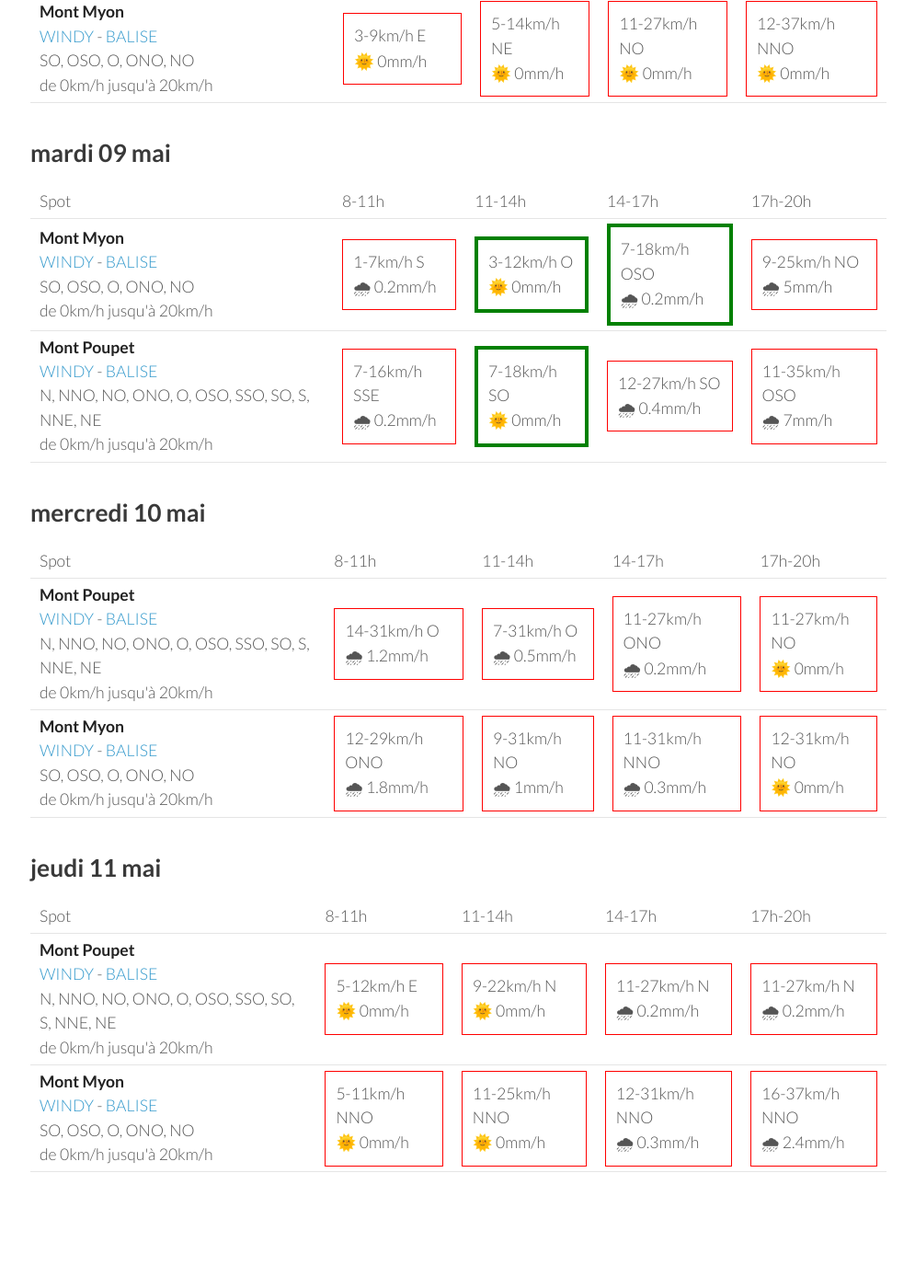
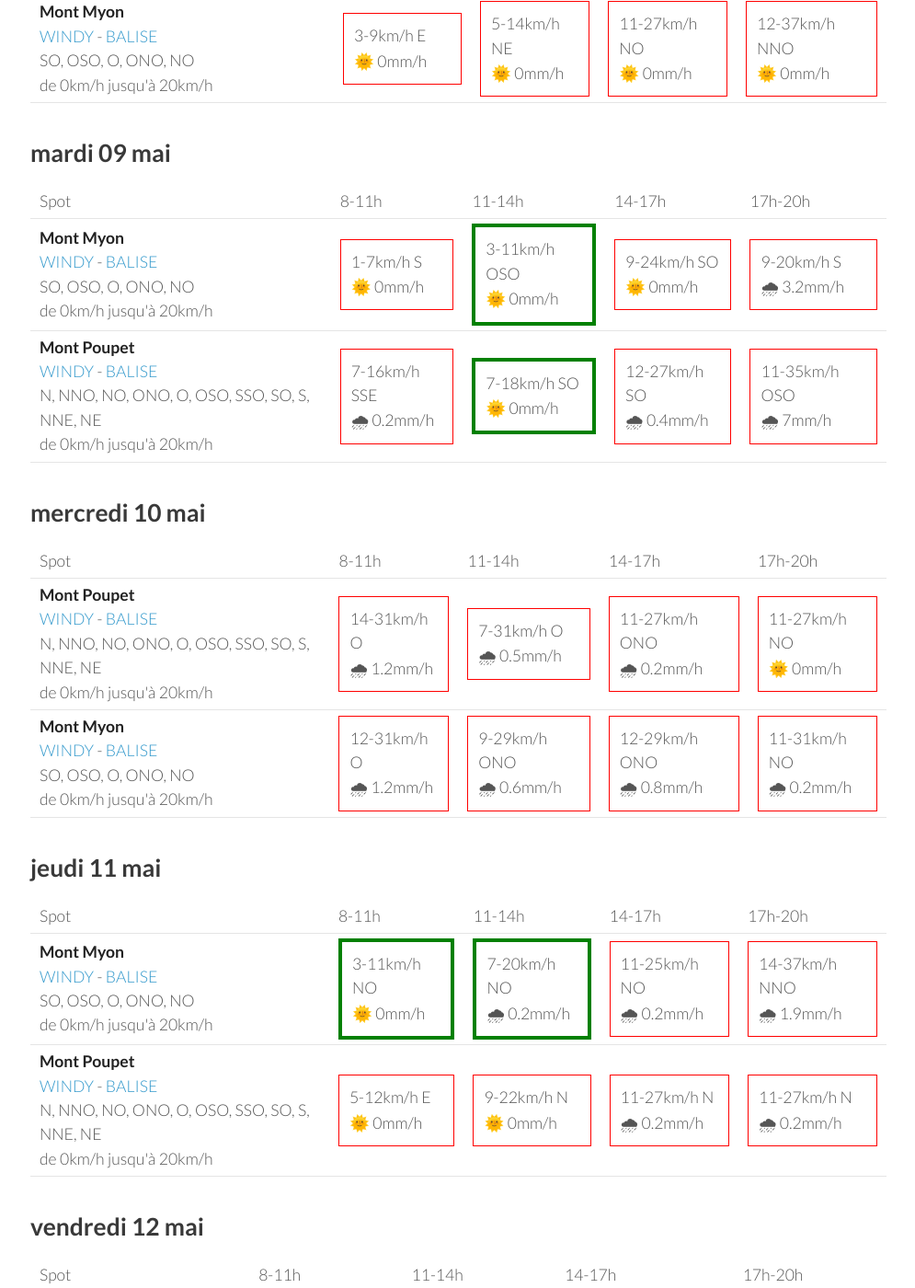
Before and after one commit to parapente-dans-le-nord/parapente-dans-le-nord.github.io, a Jekyll site: the page built from jura.markdown, in a window 1280 px wide and 1400 px high, scrolled down 905 px. Shown: the whole window at 92% size, without its empty margins (25-1020 px from the left). Built offline with Jekyll 4.4.1, drawn with Linux system fonts in a browser that asks for light colours; some of the changed text lies outside the part shown.

Commit message:
update index.markdown

```diff
--- a/jura.markdown
+++ b/jura.markdown
@@ -96,10 +96,10 @@ page mise à jour le dimanche 07 mai 06:20
 <tr>
         <td><strong>Mont Myon</strong><br><a href="https://windy.com/46.331/5.397?45.898,5.394,8,m:eWoagj8">WINDY</a> - <span class=""><a href="http://www.balisemeteo.com/balise.php?idBalise=70">BALISE</a> </span><br> <span class="vent-favorable">SO, OSO, O, ONO, NO</span><br><span class="force-vent">de 0km/h jusqu'à 20km/h</span> </td>
 
-            <td><div class="not-flyable"><p>1-7km/h S</p><p>🌧 0.2mm/h</p></div></td>
-            <td><div class="flyable"><p>3-12km/h O</p><p>🌞 0mm/h</p></div></td>
-            <td><div class="flyable"><p>7-18km/h OSO</p><p>🌧 0.2mm/h</p></div></td>
-            <td><div class="not-flyable"><p>9-25km/h NO</p><p>🌧 5mm/h</p></div></td>
+            <td><div class="not-flyable"><p>1-7km/h S</p><p>🌞 0mm/h</p></div></td>
+            <td><div class="flyable"><p>3-11km/h OSO</p><p>🌞 0mm/h</p></div></td>
+            <td><div class="not-flyable"><p>9-24km/h SO</p><p>🌞 0mm/h</p></div></td>
+            <td><div class="not-flyable"><p>9-20km/h S</p><p>🌧 3.2mm/h</p></div></td>
 
 
     </tr>
@@ -142,10 +142,10 @@ page mise à jour le dimanche 07 mai 06:20
 <tr>
         <td><strong>Mont Myon</strong><br><a href="https://windy.com/46.331/5.397?45.898,5.394,8,m:eWoagj8">WINDY</a> - <span class=""><a href="http://www.balisemeteo.com/balise.php?idBalise=70">BALISE</a> </span><br> <span class="vent-favorable">SO, OSO, O, ONO, NO</span><br><span class="force-vent">de 0km/h jusqu'à 20km/h</span> </td>
 
-            <td><div class="not-flyable"><p>12-29km/h ONO</p><p>🌧 1.8mm/h</p></div></td>
-            <td><div class="not-flyable"><p>9-31km/h NO</p><p>🌧 1mm/h</p></div></td>
-            <td><div class="not-flyable"><p>11-31km/h NNO</p><p>🌧 0.3mm/h</p></div></td>
-            <td><div class="not-flyable"><p>12-31km/h NO</p><p>🌞 0mm/h</p></div></td>
+            <td><div class="not-flyable"><p>12-31km/h O</p><p>🌧 1.2mm/h</p></div></td>
+            <td><div class="not-flyable"><p>9-29km/h ONO</p><p>🌧 0.6mm/h</p></div></td>
+            <td><div class="not-flyable"><p>12-29km/h ONO</p><p>🌧 0.8mm/h</p></div></td>
+            <td><div class="not-flyable"><p>11-31km/h NO</p><p>🌧 0.2mm/h</p></div></td>
 
 
     </tr>
@@ -166,6 +166,16 @@ page mise à jour le dimanche 07 mai 06:20
       <td>17h-20h</td>
     </tr>
 <tr>
+        <td><strong>Mont Myon</strong><br><a href="https://windy.com/46.331/5.397?45.898,5.394,8,m:eWoagj8">WINDY</a> - <span class=""><a href="http://www.balisemeteo.com/balise.php?idBalise=70">BALISE</a> </span><br> <span class="vent-favorable">SO, OSO, O, ONO, NO</span><br><span class="force-vent">de 0km/h jusqu'à 20km/h</span> </td>
+
+            <td><div class="flyable"><p>3-11km/h NO</p><p>🌞 0mm/h</p></div></td>
+            <td><div class="flyable"><p>7-20km/h NO</p><p>🌧 0.2mm/h</p></div></td>
+            <td><div class="not-flyable"><p>11-25km/h NO</p><p>🌧 0.2mm/h</p></div></td>
+            <td><div class="not-flyable"><p>14-37km/h NNO</p><p>🌧 1.9mm/h</p></div></td>
+
+
+    </tr>
+<tr>
         <td><strong>Mont Poupet</strong><br><a href="https://windy.com/46.970/5.876?46.541,5.876,8">WINDY</a> - <span class=""><a href="http://www.balisemeteo.com/balise.php?idBalise=92">BALISE</a> </span><br> <span class="vent-favorable">N, NNO, NO, ONO, O, OSO, SSO, SO, S, NNE, NE</span><br><span class="force-vent">de 0km/h jusqu'à 20km/h</span> </td>
 
             <td><div class="not-flyable"><p>5-12km/h E</p><p>🌞 0mm/h</p></div></td>
@@ -175,13 +185,29 @@ page mise à jour le dimanche 07 mai 06:20
 
 
     </tr>
+
+</tbody>
+</table>
+{:/}
+## vendredi 12 mai
+
+{::nomarkdown}
+<table>
+  <tbody>
+    <tr>
+      <td>Spot</td>
+      <td>8-11h</td>
+      <td>11-14h</td>
+      <td>14-17h</td>
+      <td>17h-20h</td>
+    </tr>
 <tr>
         <td><strong>Mont Myon</strong><br><a href="https://windy.com/46.331/5.397?45.898,5.394,8,m:eWoagj8">WINDY</a> - <span class=""><a href="http://www.balisemeteo.com/balise.php?idBalise=70">BALISE</a> </span><br> <span class="vent-favorable">SO, OSO, O, ONO, NO</span><br><span class="force-vent">de 0km/h jusqu'à 20km/h</span> </td>
 
-            <td><div class="not-flyable"><p>5-11km/h NNO</p><p>🌞 0mm/h</p></div></td>
-            <td><div class="not-flyable"><p>11-25km/h NNO</p><p>🌞 0mm/h</p></div></td>
-            <td><div class="not-flyable"><p>12-31km/h NNO</p><p>🌧 0.3mm/h</p></div></td>
-            <td><div class="not-flyable"><p>16-37km/h NNO</p><p>🌧 2.4mm/h</p></div></td>
+            <td><div class="not-flyable"><p>14-29km/h N</p><p>🌧 0.4mm/h</p></div></td>
+            <td><div class="not-flyable"><p>20-42km/h N</p><p>🌧 0.3mm/h</p></div></td>
+            <td><div class="not-flyable"><p>22-51km/h NNE</p><p>🌧 0.3mm/h</p></div></td>
+            <td><div class="not-flyable"><p>22-51km/h N</p><p>🌧 3.5mm/h</p></div></td>
 
 
     </tr>
```
Also changed, not shown: other parts of jura.markdown (+1 -1 lines).
